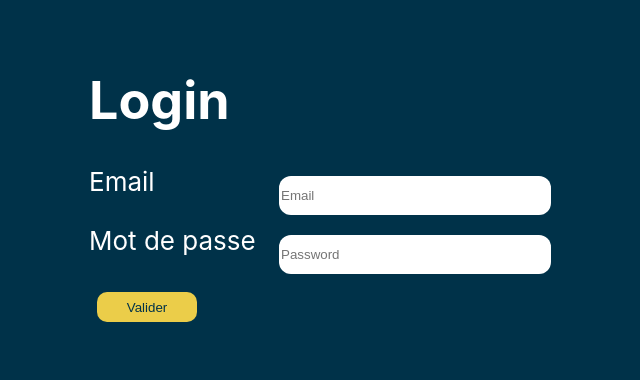
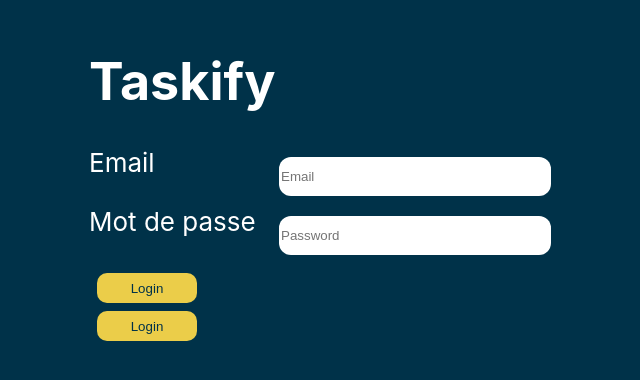
Before and after one commit to douhaLouhichi/TodoApp, a React (Create React App) app: page /login in a window 1280 px wide. Shown: the part 218-598 px from the top of the page, without its empty margins (326-966 px from the left). Built offline with nearby package versions, Linux system fonts and the light colour scheme.

Commit message:
feat: add `login page` index component

```diff
--- a/src/pages/Login/index.tsx
+++ b/src/pages/Login/index.tsx
@@ -1,5 +1,7 @@
 import React from 'react'
 import { useNavigate } from "react-router-dom";
+
+import {onclickRegisterHandleEvent} from "../register"
 
 export function Login():JSX.Element {
 
@@ -16,7 +18,7 @@ export function Login():JSX.Element {
 
   return (
         <div  style={{gap:"30px"}}>
-    <h1>Login </h1>
+    <h1>Taskify </h1>
     <div className="lgn">
     <div className="d-flex">
         <span>Email  </span></div><div>
@@ -28,7 +30,8 @@ export function Login():JSX.Element {
     <input type="password" className="input" placeholder='Password' name="password"
     value={password} onChange={(event)=>setPassword(event.target.value)}/>
     </div></div>
-    <button type="submit" className="button" onClick={()=>{onclickLoginHandleEvent(email,password)}}>Valider</button>
+    <button type="submit" className="button" onClick={()=>{onclickLoginHandleEvent(email,password)}}>Login</button>
+    <button type="submit" className="button" onClick={()=>{onclickRegisterHandleEvent(firstName,lastName,email,password,isChecked)}}>Login</button>
 </div>
 
   )
```
